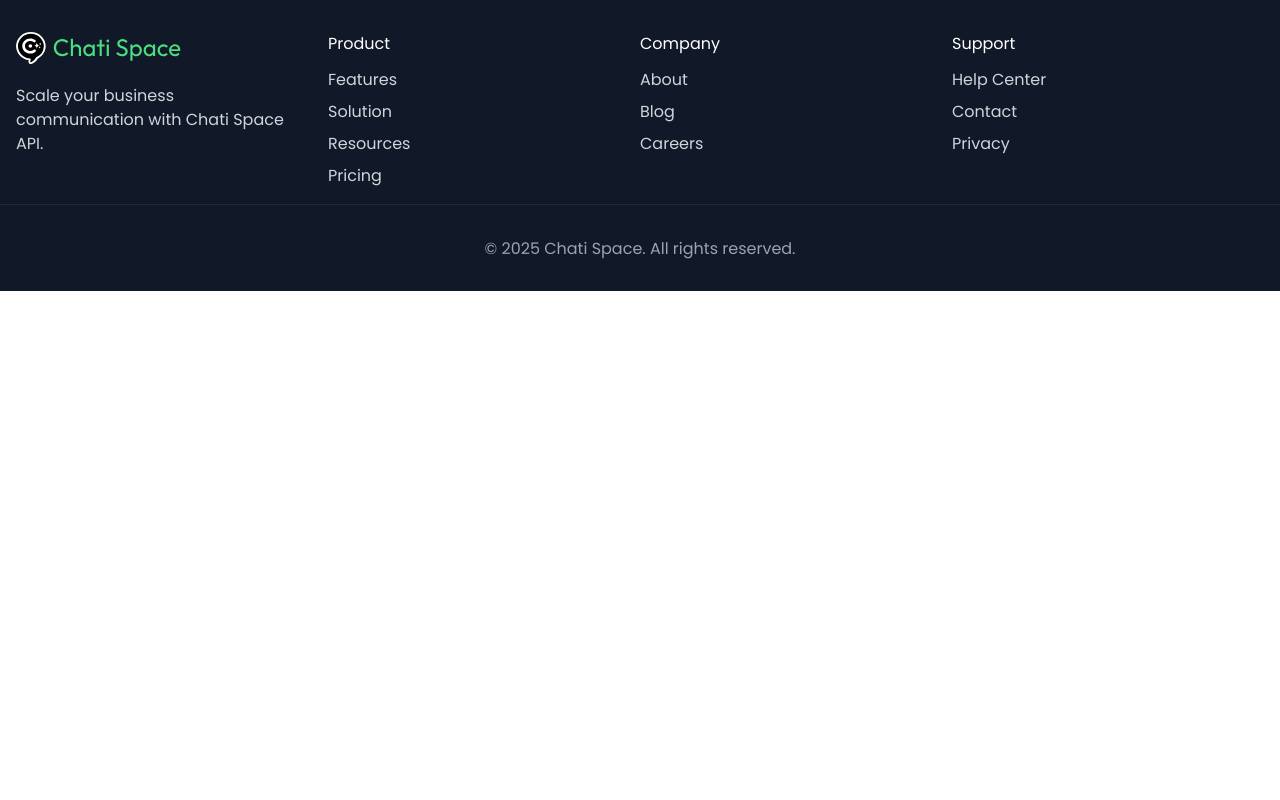
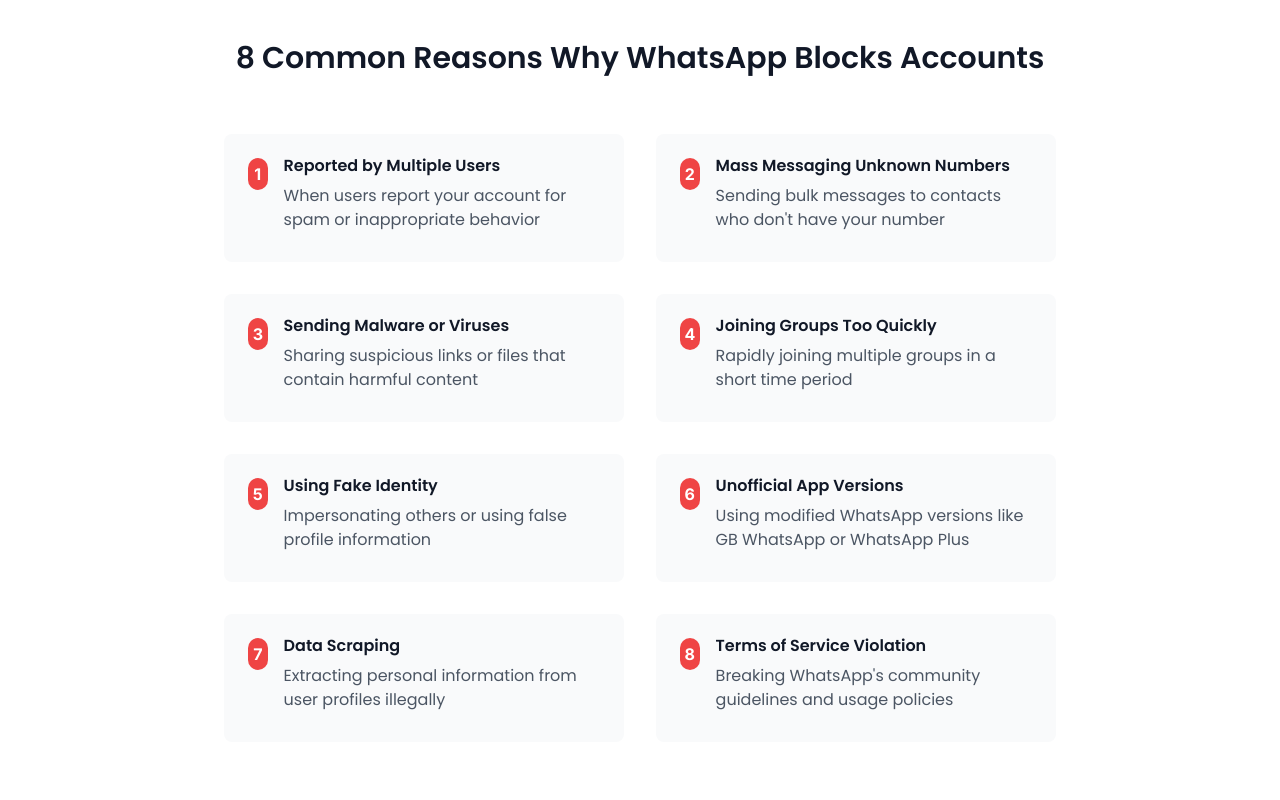
Before and after one commit to AQuadic/chat.space_nextjs, a Next.js app: page /resources/blog_details in a window 1280 px wide. Shown: the part 1600-2400 px from the top of the page. Before the commit the page ends 1891 px from the top, so only its background shows below. Built offline with nearby package versions, Linux system fonts and the light colour scheme.

Commit message:
common reasons - section

```diff
--- a/src/app/resources/blog_details/page.tsx
+++ b/src/app/resources/blog_details/page.tsx
@@ -1,6 +1,7 @@
 import BlogDetailsHero from '@/components/resources/blog_details/BlogDetailsHero'
 import BroadcastCount from '@/components/resources/blog_details/BroadcastCount'
 import WhatsappBlocked from '@/components/resources/blog_details/WhatsappBlocked'
+import WhyWhatsappBlocks from '@/components/resources/blog_details/WhyWhatsappBlocks'
 import React from 'react'
 
 const page = () => {
@@ -9,6 +10,7 @@
             <BlogDetailsHero />
             <BroadcastCount />
             <WhatsappBlocked />
+            <WhyWhatsappBlocks />
         </div>
     )
 }
--- /dev/null
+++ b/src/components/resources/blog_details/WhyWhatsappBlocks.tsx
@@ -0,0 +1,27 @@
+import { CommonReasons } from '@/constants/CommonReasons'
+import React from 'react'
+
+const WhyWhatsappBlocks = () => {
+    return (
+        <section className='container py-16'>
+            <h2 className='text-[#111827] md:text-[30px] text-xl font-semibold text-center'>8 Common Reasons Why WhatsApp Blocks Accounts</h2>
+            <div className='lg:mt-[55px] mt-5 flex flex-wrap gap-8 items-center justify-center'>
+                {CommonReasons.map((item, index) => {
+                    return (
+                        <div key={index} className='lg:w-[400px] w-full h-32 bg-[#F9FAFB] rounded-[8px] p-6 flex gap-4'>
+                            <div className='w-[19.59px] h-8 bg-[#EF4444] rounded-full text-[#FFFFFF] font-bold text-base flex items-center justify-center font-[Inter]'>
+                                {item.number}
+                            </div>
+                            <div className='flex-1'>
+                                <h2 className='text-[#111827] text-base font-semibold leading-[100%]'>{item.title}</h2>
+                                <p className='text-[#4B5563] text-base font-normal leading-[150%] mt-2.5'>{item.description}</p>
+                            </div>
+                        </div>
+                    )
+                })}
+            </div>
+        </section>
+    )
+}
+
+export default WhyWhatsappBlocks
--- /dev/null
+++ b/src/constants/CommonReasons.ts
@@ -0,0 +1,42 @@
+export const CommonReasons = [
+    {
+        number: "1",
+        title: "Reported by Multiple Users",
+        description: "When users report your account for spam or inappropriate behavior"
+    },
+    {
+        number: "2",
+        title: "Mass Messaging Unknown Numbers",
+        description: "Sending bulk messages to contacts who don't have your number"
+    },
+    {
+        number: "3",
+        title: "Sending Malware or Viruses",
+        description: "Sharing suspicious links or files that contain harmful content"
+    },
+    {
+        number: "4",
+        title: "Joining Groups Too Quickly",
+        description: "Rapidly joining multiple groups in a short time period"
+    },
+    {
+        number: "5",
+        title: "Using Fake Identity",
+        description: "Impersonating others or using false profile information"
+    },
+    {
+        number: "6",
+        title: "Unofficial App Versions",
+        description: "Using modified WhatsApp versions like GB WhatsApp or WhatsApp Plus"
+    },
+    {
+        number: "7",
+        title: "Data Scraping",
+        description: "Extracting personal information from user profiles illegally"
+    },
+    {
+        number: "8",
+        title: "Terms of Service Violation",
+        description: "Breaking WhatsApp's community guidelines and usage policies"
+    },
+]
```
